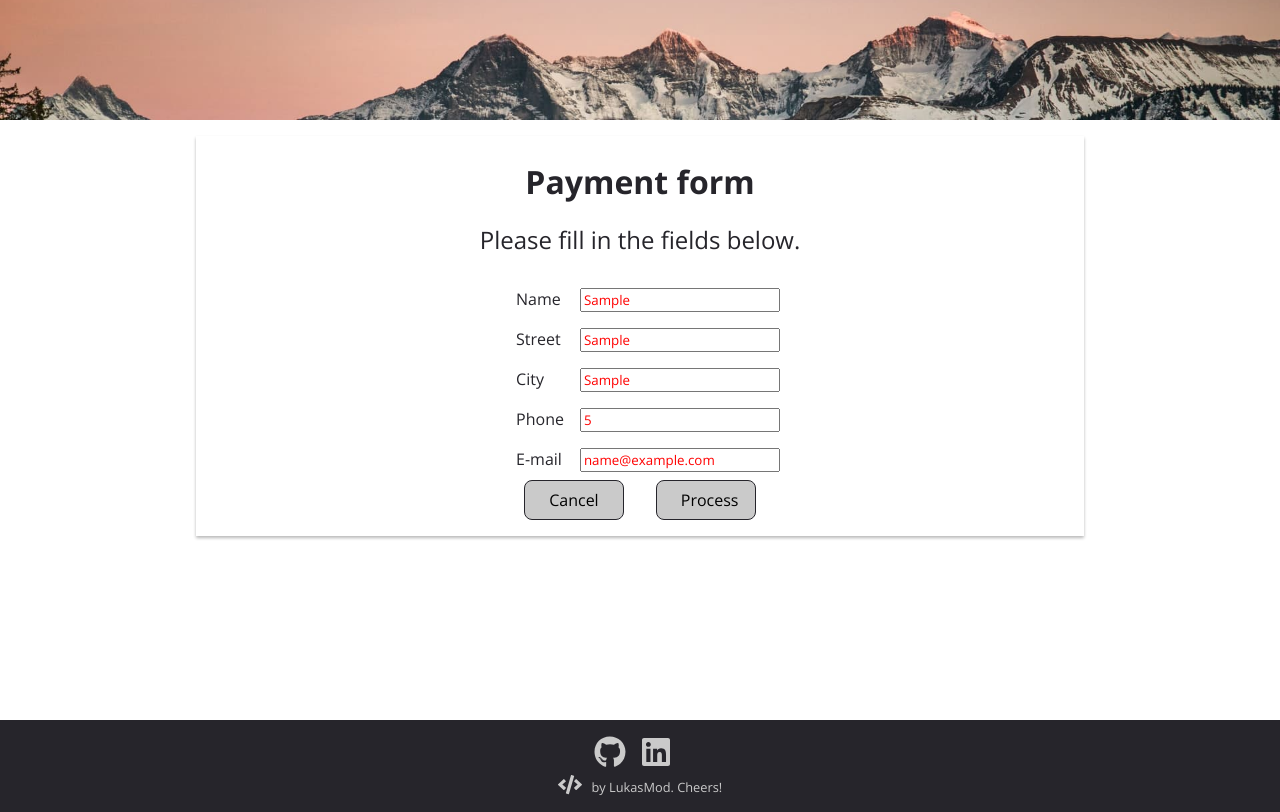
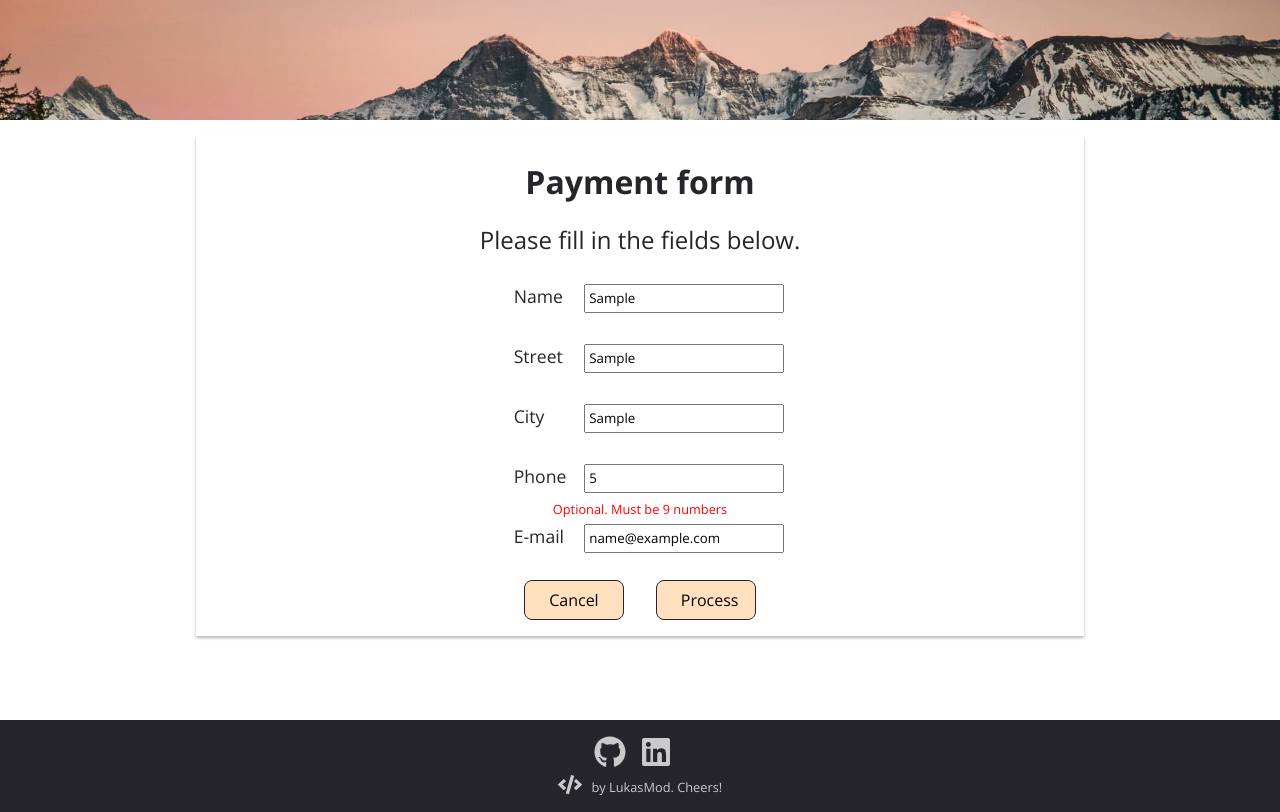
Before and after one commit to LukasMod/bedfromdream, a React (Create React App) app: page /payment in a window 1280 px wide. Both pictures are taken after typing "Sample", "Sample", "Sample", "5", "name@example.com" into the empty fields and a click on the button "Process". Built offline with nearby package versions, Linux system fonts and the light colour scheme.

Commit message:
form, styling, react.lazy

```diff
--- a/src/components/Button/style.scss
+++ b/src/components/Button/style.scss
@@ -16,14 +16,22 @@
     max-width: 100px;
     padding: 0.5em 1.5em;
     font-size: 1rem;
-    background: $color-3;
+    background: $color-5;
     border: 1px solid $color-1;
     border-radius: 0.5em;
     transition: 0.4s;
     &:hover {
       cursor: pointer;
-      background-color: $color-2;
+      background-color: $color-4;
       color: white;
     }
   }
+  &--disabled {
+    max-width: 100px;
+    padding: 0.5em 1.5em;
+    font-size: 1rem;
+    background: $color-3;
+    border: 1px solid $color-1;
+    border-radius: 0.5em;
+  }
 }
--- a/src/components/Card/Card.jsx
+++ b/src/components/Card/Card.jsx
@@ -29,7 +29,13 @@ const Card = ({ data, handleDelete }) => {
   return (
     <div className="Card" onClick={() => {}}>
       <div className="Card__img-wrapper">
-        <img className="Card__img" src={urlThumb} alt={name} />
+        <img
+          className="Card__img"
+          src={urlThumb}
+          alt={name}
+          width="200px"
+          height="133px"
+        />
       </div>
       <div className="Card__info-wrapper">
         <h3 className="Card__title">{name}</h3>
@@ -52,11 +58,14 @@ const Card = ({ data, handleDelete }) => {
           />
         )}
         <span className="Card__nights-sum">{numberOfNights}</span>
-        <FontAwesomeIcon
-          icon={faPlusSquare}
-          className="Card__icon"
-          onClick={handleAdd}
-        />
+        {numberOfNights === 14 || (
+          <FontAwesomeIcon
+            icon={faPlusSquare}
+            className="Card__icon"
+            onClick={handleAdd}
+          />
+        )}
+
         <FontAwesomeIcon
           icon={faTrashAlt}
           className="Card__icon--trash"
--- a/src/components/Summary/Summary.jsx
+++ b/src/components/Summary/Summary.jsx
@@ -9,8 +9,9 @@ import './style.scss';
 const Summary = () => {
   const { booking, summaryCost } = useContext(Context);
   const history = useHistory();
+
   const handleClick = () => {
-    history.push('/payment');
+    if (summaryCost > 0) history.push('/payment');
   };
 
   return (
@@ -20,7 +21,11 @@ const Summary = () => {
       </div>
       <div className="Summary__actions">
         <span className="Summary__cost"> {summaryCost.toFixed(2)} $</span>
-        <Button onClick={handleClick} text="BUY" styleName="light" />
+        <Button
+          onClick={handleClick}
+          text="BUY"
+          styleName={summaryCost === 0 ? `disabled` : `light`}
+        />
       </div>
     </div>
   );
--- a/src/containers/Form/Form.jsx
+++ b/src/containers/Form/Form.jsx
@@ -4,19 +4,94 @@ import { Button } from '../../components/Button';
 import { useHistory } from 'react-router-dom';
 
 const Form = () => {
+  const [params, setParams] = useState({
+    name: '',
+    street: '',
+    city: '',
+    phone: '',
+    email: '',
+  });
+  const [errors, setErrors] = useState({
+    name: '',
+    street: '',
+    city: '',
+    phone: '',
+    email: '',
+  });
+
   const history = useHistory();
-
-  const handleClick = (e) => {
-    e.preventDefault();
-    console.log('submit');
-  };
 
   const handleClickCancel = () => {
     history.push('/cart');
   };
 
-  const handleForm = () => {
-    console.log('submit form');
+  const isFormValid = () => {
+    const { name, street, city, phone, email } = params;
+    if (
+      (phone.length === 0 || phone.length === 9) &&
+      name &&
+      street &&
+      city &&
+      email
+    ) {
+      const noErrors = Object.values(errors).every((x) => x === '');
+      return noErrors;
+    }
+  };
+
+  const resetForm = () => {
+    setParams({ name: '', street: '', city: '', phone: '', email: '' });
+  };
+
+  const handleForm = (e) => {
+    e.preventDefault();
+    if (isFormValid()) {
+      resetForm();
+    }
+  };
+
+  const handleChange = (e) => {
+    const { name, value } = e.target;
+    setParams({ ...params, [name]: value });
+  };
+
+  const validateEmail = (email) => {
+    var emailSchema = /\S+@\S+\.\S+/;
+    return emailSchema.test(email);
+  };
+
+  const handleBlur = (e) => {
+    const { name, value } = e.target;
+
+    if (name === 'name') {
+      if (value.length < 3) {
+        setErrors({ ...params, [name]: 'Name is required. Too short' });
+        return false;
+      }
+    } else if (name === 'street') {
+      if (!value.length > 0) {
+        setErrors({ ...errors, [name]: 'Street is required' });
+        return false;
+      }
+    } else if (name === 'city') {
+      if (!value.length > 0) {
+        setErrors({ ...errors, [name]: 'City is required' });
+        return false;
+      }
+    } else if (name === 'phone') {
+      if (value.length !== 0 && value.length !== 9) {
+        setErrors({ ...errors, [name]: 'Optional. Must be 9 numbers' });
+        return false;
+      }
+    } else if (name === 'email') {
+      if (!validateEmail(value)) {
+        setErrors({ ...errors, [name]: 'Email is required. abc@abc.abc' });
+        return false;
+      }
+    } else {
+      return false;
+    }
+    setErrors({ ...errors, [name]: '' });
   };
 
   return (
@@ -29,6 +104,7 @@ const Form = () => {
           validate="false"
           onSubmit={handleForm}
           className="Form__form">
+          <div className="Form__row-wrapper">
             <div className="Form__row">
               <label className="Form__label" htmlFor="name">
                 Name
@@ -38,42 +114,57 @@ const Form = () => {
                 type="text"
                 name="name"
                 id="name"
-              // value={params.title}
-              // onChange={this.handleChange}
-              // onBlur={this.handleBlur}
+                value={params.name}
+                onChange={handleChange}
+                onBlur={handleBlur}
                 placeholder="Name"
               />
             </div>
+            {errors.name.length > 0 && (
+              <span className="Form__error">{errors.name}</span>
+            )}
+          </div>
+          <div className="Form__row-wrapper">
             <div className="Form__row">
-            <label className="Form__label" htmlFor="address street">
+              <label className="Form__label" htmlFor="street">
                 Street
               </label>
               <input
                 className="Form__input"
                 type="text"
-              name="address street"
-              id="address street"
-              // value={params.title}
-              // onChange={this.handleChange}
-              // onBlur={this.handleBlur}
+                name="street"
+                id="street"
+                value={params.street}
+                onChange={handleChange}
+                onBlur={handleBlur}
                 placeholder="Mickiewicza 48/50"
               />
             </div>
+            {errors.street.length > 0 && (
+              <span className="Form__error">{errors.street}</span>
+            )}
+          </div>
+          <div className="Form__row-wrapper">
             <div className="Form__row">
-            <label className="Form__label" htmlFor="address city">
+              <label className="Form__label" htmlFor="city">
                 City
               </label>
               <input
                 className="Form__input"
                 type="text"
-              name="address city"
-              id="address city"
-              // value={params.title}
-              // onChange={this.handleChange}
-              // onBlur={this.handleBlur}
+                name="city"
+                id="city"
+                value={params.city}
+                onChange={handleChange}
+                onBlur={handleBlur}
                 placeholder="Warszawa"
               />
             </div>
+            {errors.city.length > 0 && (
+              <span className="Form__error">{errors.city}</span>
+            )}
+          </div>
+          <div className="Form__row-wrapper">
             <div className="Form__row">
               <label className="Form__label" htmlFor="phone">
                 Phone
@@ -83,12 +174,17 @@ const Form = () => {
                 type="number"
                 name="phone"
                 id="phone"
-              // value={params.title}
-              // onChange={this.handleChange}
-              // onBlur={this.handleBlur}
+                value={params.phone}
+                onChange={handleChange}
+                onBlur={handleBlur}
                 placeholder="123456789"
               />
             </div>
+            {errors.phone.length > 0 && (
+              <span className="Form__error">{errors.phone}</span>
+            )}
+          </div>
+          <div className="Form__row-wrapper">
             <div className="Form__row">
               <label className="Form__label" htmlFor="email">
                 E-mail
@@ -98,28 +194,24 @@ const Form = () => {
                 type="email"
                 name="email"
                 id="email"
-              // value={params.title}
-              // onChange={this.handleChange}
-              // onBlur={this.handleBlur}
+                value={params.email}
+                onChange={handleChange}
+                onBlur={handleBlur}
                 placeholder="kowalsky@gmail.com"
               />
             </div>
-
-          {/* {errors.name.length > 0 && (
-              <span className="Form__error">{errors.name}</span>
-            )} */}
+            {errors.email.length > 0 && (
+              <span className="Form__error">{errors.email}</span>
+            )}
+          </div>
           <div className="Form__Button">
             <Button
               onClick={handleClickCancel}
               text="Cancel"
               styleName="light"
+              type="button"
             />
-            <Button
-              onClick={handleClick}
-              text="Process"
-              styleName="light"
-              type="submit"
-            />
+            <Button text="Process" styleName="light" type="submit" />
           </div>
         </form>
       </div>
--- a/src/containers/Form/style.scss
+++ b/src/containers/Form/style.scss
@@ -44,18 +44,25 @@
     display: flex;
     flex-direction: column;
   }
+  &__row-wrapper {
+    min-height: 60px;
+    // display: flex;
+    // flex-direction: column;
+    // align-items: center;
+  }
   &__row {
     display: flex;
     justify-content: flex-start;
     align-items: flex-start;
     flex-direction: column;
-    padding: 0.5em;
+    padding: 0.25em;
     @include for-tablet-portrait-up {
       flex-direction: row;
       justify-content: space-between;
     }
   }
   &__label {
+    font-size: 1.1rem;
     color: $color-1;
     padding: 0.2em 0;
     @include for-tablet-portrait-up {
@@ -64,10 +71,14 @@
   }
   &__input {
     min-width: 200px;
-    color: red;
+    padding: 0.25em;
   }
   &__Button {
     display: flex;
     justify-content: space-evenly;
   }
+  &__error {
+    color: red;
+    font-size: 0.8rem;
+  }
 }
--- /dev/null
+++ b/src/containers/Header/index.js
@@ -0,0 +1 @@
+export { default as Header } from './Header';
--- a/src/containers/Results/Results.jsx
+++ b/src/containers/Results/Results.jsx
@@ -6,14 +6,13 @@ import { Context } from '../../context/ContextProvider';
 import './style.scss';
 
 const Results = () => {
-  const { booking, changeBookingData } = useContext(Context);
+  const { changeBookingData } = useContext(Context);
 
   const [places, setPlaces] = useState([]);
   const [error, setError] = useState('');
   const [isLoading, setLoading] = useState(true);
 
   const urlAPI = `https://600689953698a80017de18f0.mockapi.io/places`;
-  // const urlAPI = 'dummyAPI.json';
 
   useEffect(() => {
     fetch(urlAPI)
```
Also changed, not shown: public/dummyAPI.json (deleted, +0 -50 lines), src/App.js (+20 -10 lines). Lines whose indentation alone changed are shown as unchanged.
